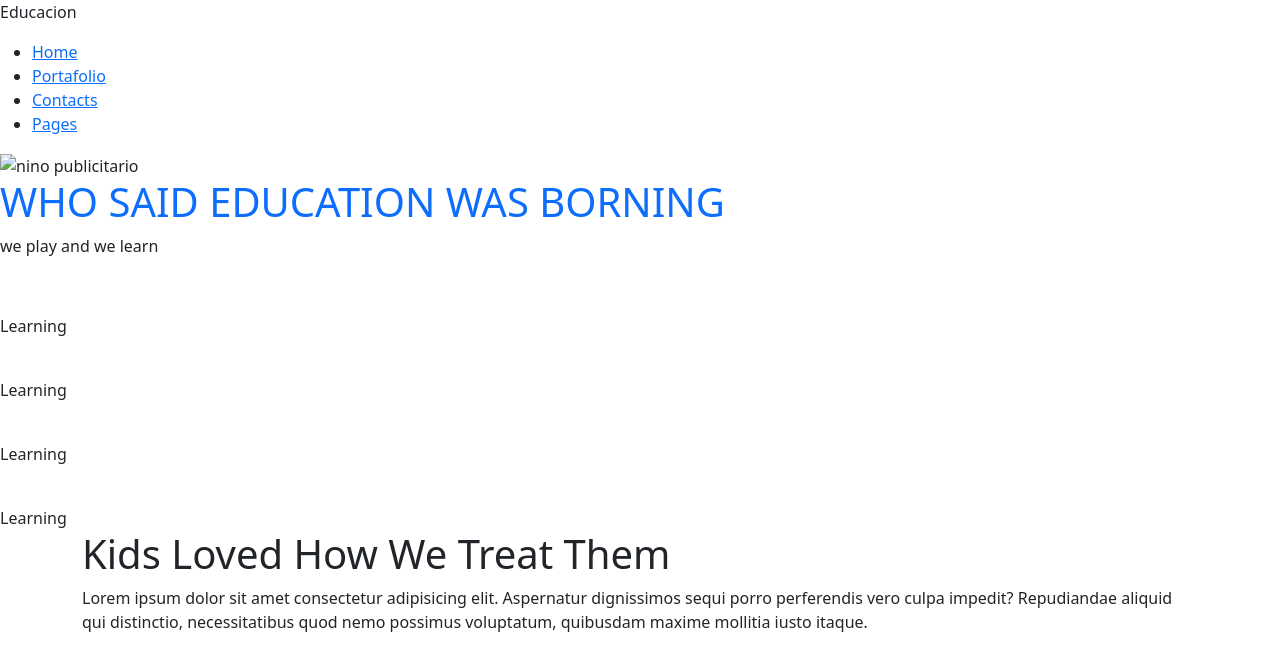
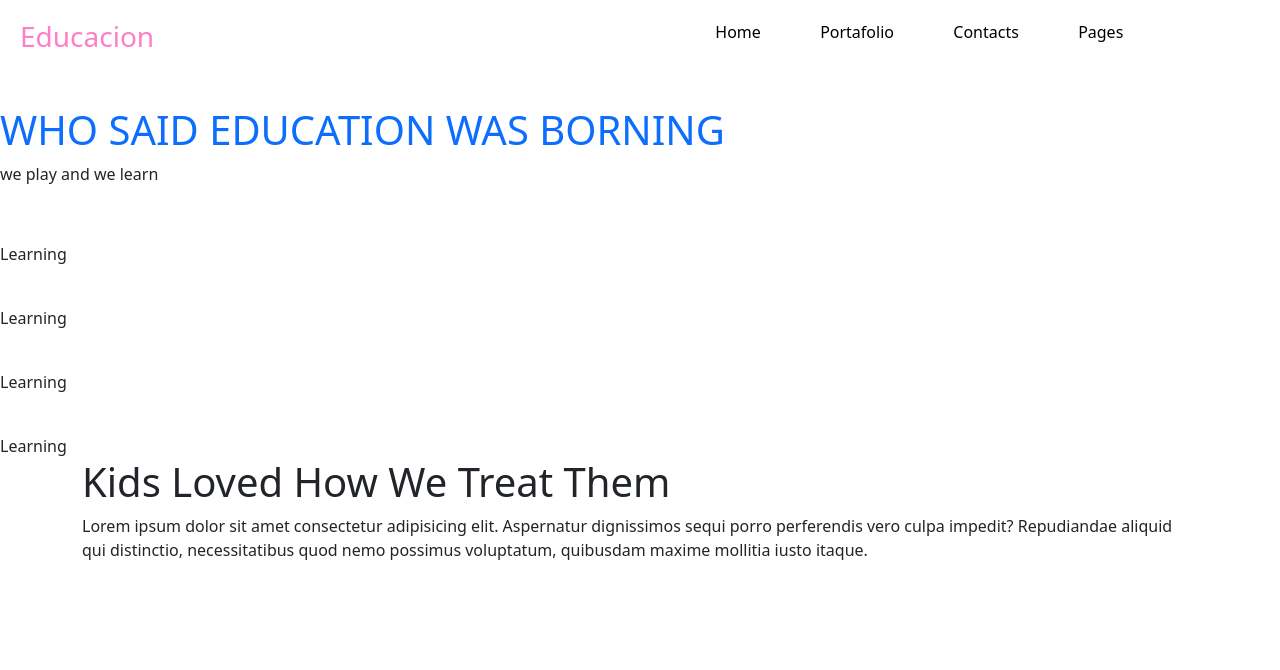
Before and after one commit to CH19/PreprocesadoresCSS, a plain HTML site: page challenge2/index.html in a window 1280 px wide. Drawn offline with nearby package versions, Linux system fonts and the light colour scheme.

Commit message:
header finished

```diff
--- a/challenge2/index.html
+++ b/challenge2/index.html
@@ -2,7 +2,7 @@
 <html lang="en">
 
 <head>
-  <title>Title</title>
+  <title>School Page</title>
   <!-- Required meta tags -->
   <meta charset="utf-8">
   <meta name="viewport" content="width=device-width, initial-scale=1, shrink-to-fit=no">
@@ -10,19 +10,20 @@
   <!-- Bootstrap CSS v5.2.1 -->
   <link href="https://cdn.jsdelivr.net/npm/bootstrap@5.2.1/dist/css/bootstrap.min.css" rel="stylesheet"
     integrity="sha384-iYQeCzEYFbKjA/T2uDLTpkwGzCiq6soy8tYaI1GyVh/UjpbCx/TYkiZhlZB6+fzT" crossorigin="anonymous">
+<link rel="stylesheet" href="./styles/estilos.css">
 
 </head>
 
 <body>
-  <header class="header">
-    <div class="Logo">
+  <header class="header row">
+    <div class="Logo col-md-5">
         <figure>
-            <span>
+            <h3>
                 Educacion
-            </span>
+            </h3>
          </figure>
     </div>
-    <div class="Navbar">
+    <div class="Navbar col-md-7">
         <ul>
             <li><a href="">Home</a></li>
             <li><a href="">Portafolio</a></li>
@@ -34,7 +35,8 @@
 </header>
   <main>
     <section>
-        <img src="" alt="nino publicitario">
+        <!-- <img src="" alt="nino publicitario"> -->
+        <figure></figure>
     </section>
     <section class="encabezado">
         <h1 class="text-primary">WHO SAID EDUCATION WAS BORNING</h1>
--- /dev/null
+++ b/challenge2/sass/-header.scss
@@ -0,0 +1,26 @@
+.header{
+    display: flex;
+    flex-direction: row;
+    padding: 20px;
+    & .Logo{
+        color: $rosa;
+    }
+
+}
+.Navbar{
+   display: flex;
+   justify-content: center;
+    & ul{
+        list-style: none;
+        display: flex;
+        width: 70%;
+        justify-content: space-around;
+        & a{
+            text-decoration: none;
+            color: $Black;
+        &:hover{
+                color: $rosa;
+            }
+        }
+    }
+}
--- /dev/null
+++ b/challenge2/sass/-variables.scss
@@ -0,0 +1,6 @@
+$rosa: #FE7EC9;
+$yellow: #FECA02;
+$skyBlue: #38C4C1;
+$darkBlue: #488DF4;
+$White: #FFF;
+$Black: #000;
--- a/challenge2/sass/estilos.scss
+++ b/challenge2/sass/estilos.scss
@@ -0,0 +1,13 @@
+@import '-variables.scss';
+@import '-header.scss';
+
+// estilos main
+.nino-container{
+    width: 80vw;
+    height: 40vh;
+    & .nino{
+        background-image: url('https://media.istockphoto.com/id/1175092840/es/foto/chica-feliz-en-clase-en-la-escuela-con-un-grupo-de-estudiantes.jpg?s=612x612&w=0&k=20&c=qR8MhTDpEG53Wl7SaAOiJss_MjRNIhjFzdFfMYVwc8Y=');
+
+
+    }
+}
```
Also changed, not shown: challenge2/styles/estilos.css (added), 1 other file.
